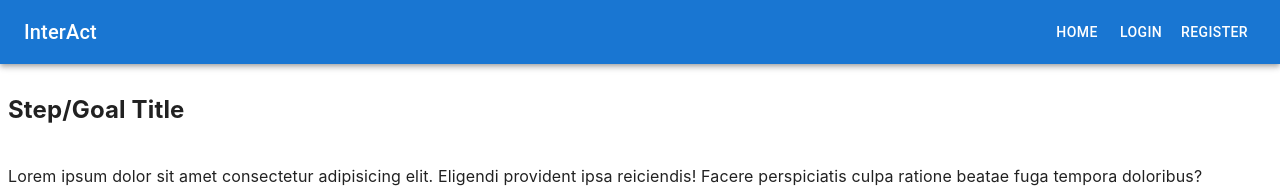
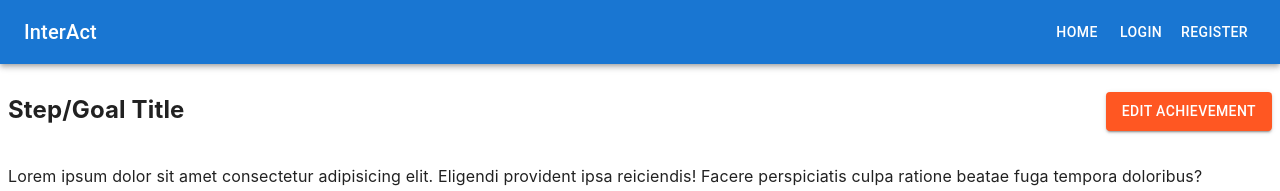
Before and after one commit to InterAct-Development/interact-frontend, a Next.js app: page /step in a window 1280 px wide. Shown: the top 191 px of the page. Built offline with nearby package versions, Linux system fonts and the light colour scheme.

Commit message:
Added edit btn in step page

```diff
--- a/pages/editStep.tsx
+++ b/pages/editStep.tsx
@@ -39,6 +39,7 @@ const AddStep: NextPage = () => {
                                 required
                                 fullWidth
                                 label="Step/Goal/Achievement"
+                                defaultValue="Step 1"
                                 id="fullWidth filled-basic"
                                 variant="filled"
                             />
@@ -51,7 +52,7 @@ const AddStep: NextPage = () => {
                                 multiline
                                 rows={8}
                                 label="Write something..."
-                                // defaultValue="Default Value"
+                                defaultValue="Default Value"
                                 id="fullWidth filled-multiline-static"
                                 variant="filled"
                             />
--- a/pages/step.tsx
+++ b/pages/step.tsx
@@ -1,15 +1,18 @@
 import * as React from 'react';
 import type { NextPage } from "next";
 import { useRouter } from 'next/router'
+import Link from "next/link";
 
 import { Body } from '../layout/Body';
 import ImageList from '../components/stepper/StepView/ImageList';
 
-import { styled } from '@mui/material/styles';
-import Box from '@mui/material/Box';
-import Paper from '@mui/material/Paper';
-import Grid from '@mui/material/Grid';
-import Button from "@mui/material/Button";
+import {
+    Box,
+    Paper,
+    Grid,
+    Button,
+} from '@mui/material';
+import { deepOrange } from '@mui/material/colors';
 
 // Text
 // Images
@@ -23,8 +26,26 @@ const ViewStep: NextPage = () => {
             <Box sx={{ flexGrow: 1, margin: 1 }}>
                 <Grid container>
                     <>
-                        <Grid xs={12}>
+                        <Grid xs={6}>
                             <h2>Step/Goal Title</h2>
+                        </Grid>
+
+                        <Grid
+                            xs={6}
+                            style={{ display: "flex", marginTop: 20 }}
+                        >
+                            <Link passHref href="/editStep">
+                                <Button
+                                    variant="contained"
+                                    style={{
+                                        marginLeft: "auto",
+                                        backgroundColor: deepOrange[500],
+                                        height: '70%'
+                                    }}
+                                >
+                                    Edit Achievement
+                                </Button>
+                            </Link>
                         </Grid>
 
                         <Grid xs={12}>
```
